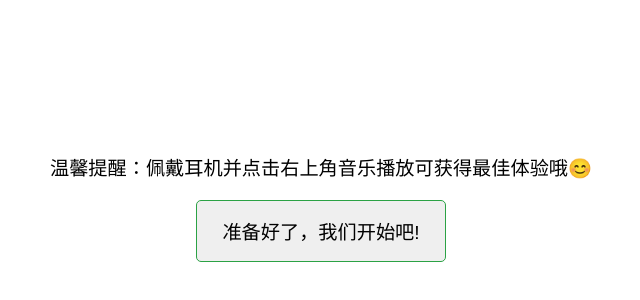
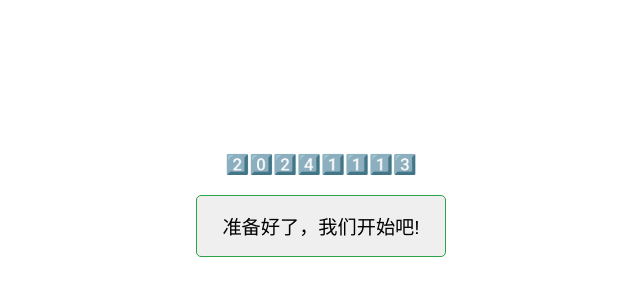
Before and after one commit to BestLcNC/lele, a website: page index.html in a window 1280 px wide. Shown: the part 26-326 px from the top of the page, without its empty margins (319-959 px from the left). Drawn offline with nearby package versions, Linux system fonts and the light colour scheme.

Commit message:
Update index.html

```diff
--- a/index.html
+++ b/index.html
@@ -13,7 +13,7 @@
 
 <body>
   <div class="startSign">
-    <p class="two">温馨提醒：佩戴耳机并点击右上角音乐播放可获得最佳体验哦😊</p>
+    <p class="two">2️⃣0️⃣2️⃣4️⃣1️⃣1️⃣1️⃣3️⃣</p>
     <!-- 开始按钮 -->
     <button id="startButton" class="two button;play-pause button">准备好了，我们开始吧!</button>
   </div>
```
